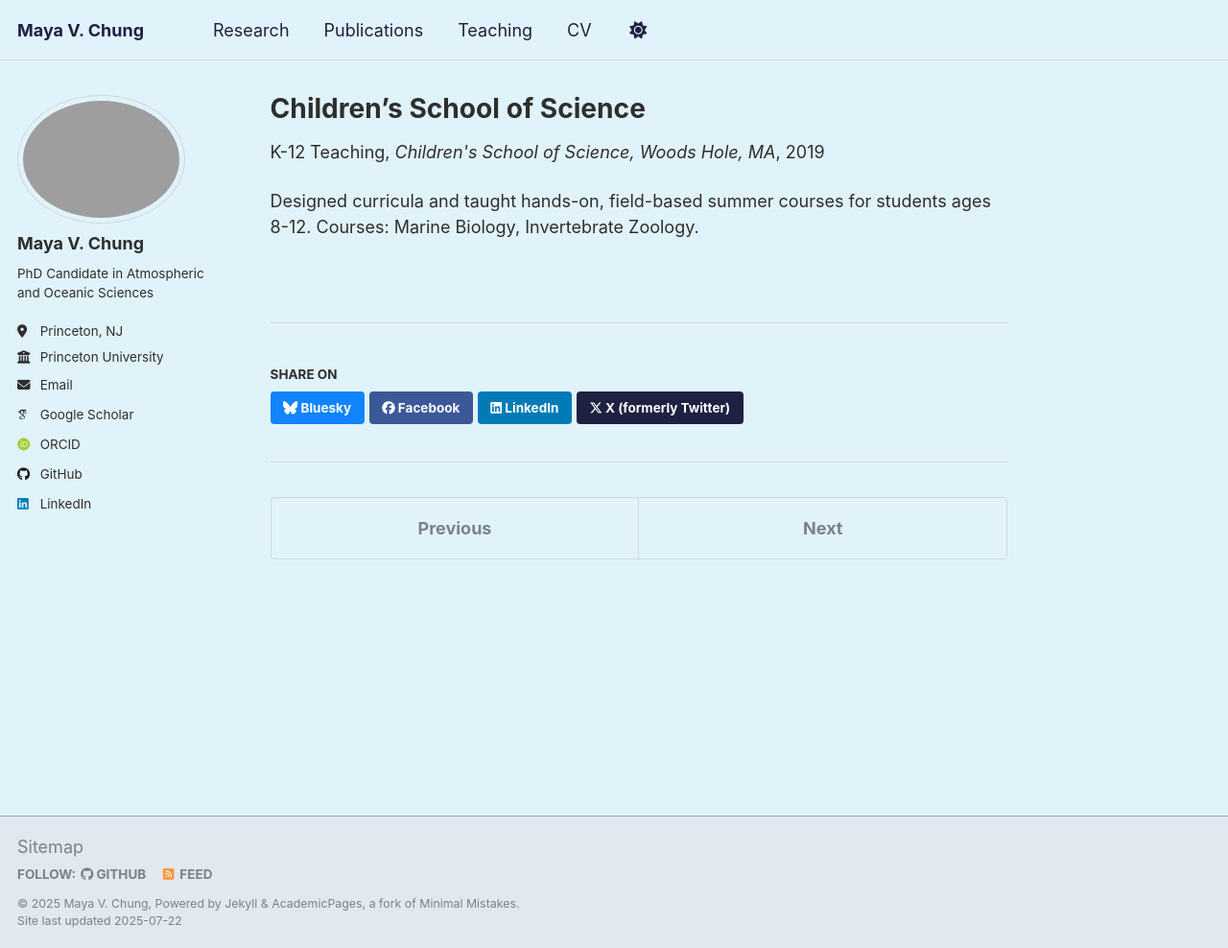
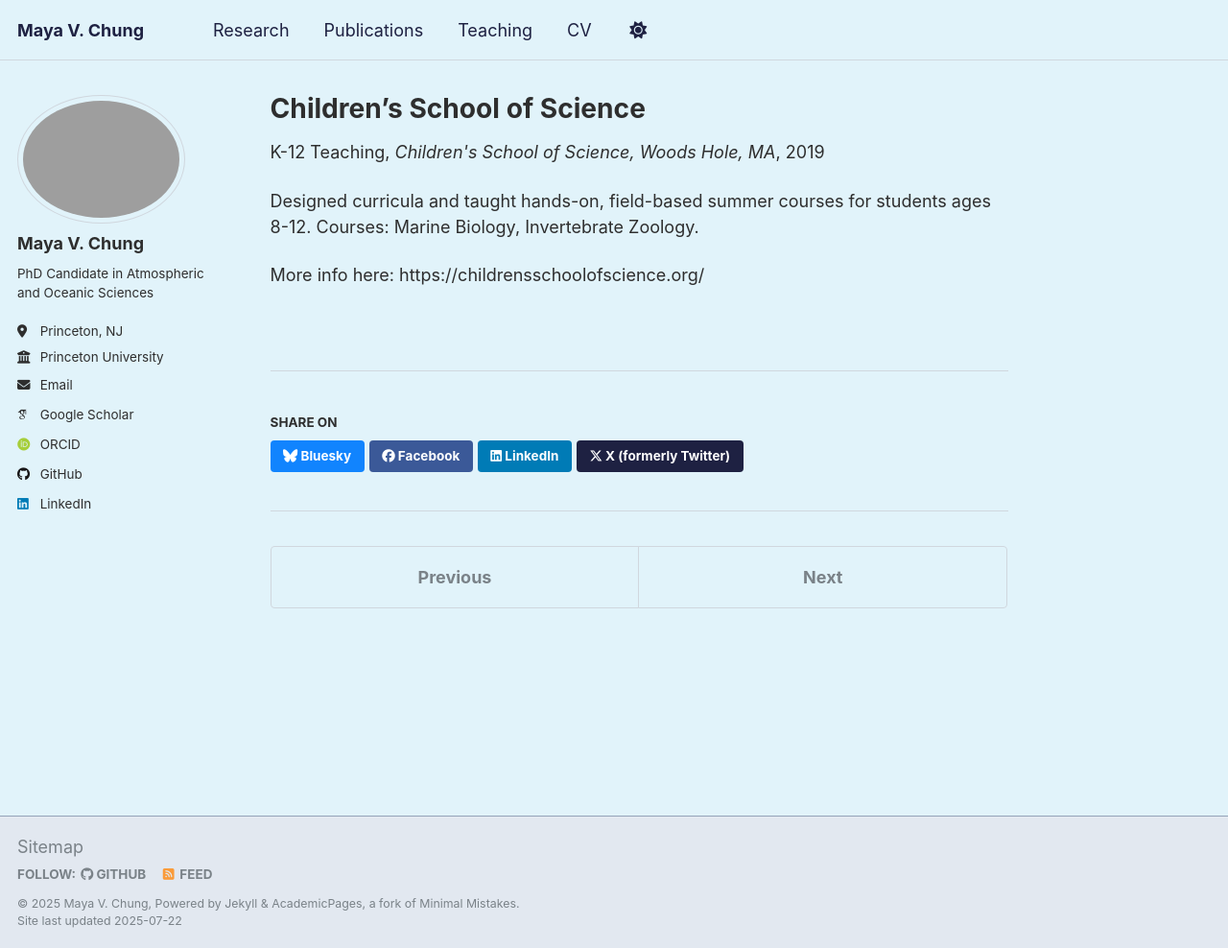
Before and after one commit to mayavchung/mayavchung.github.io, a Jekyll site: the page built from _teaching/css.md, in a window 1280 px wide and 988 px high. Shown: the whole window at 96% size. Built offline with Jekyll 4.4.1, drawn with Linux system fonts in a browser that asks for light colours; some web fonts are replaced; a script that is not in the unit is left out.

Commit message:
Update css.md

```diff
--- a/_teaching/css.md
+++ b/_teaching/css.md
@@ -9,5 +9,6 @@ years: "2019"
 location: "Woods Hole, MA"
 ---
 
-Designed curricula and taught hands-on, field-based summer courses for students ages 8-12.
-Courses: Marine Biology, Invertebrate Zoology.
+Designed curricula and taught hands-on, field-based summer courses for students ages 8-12. Courses: Marine Biology, Invertebrate Zoology.
+
+More info here: https://childrensschoolofscience.org/
```
